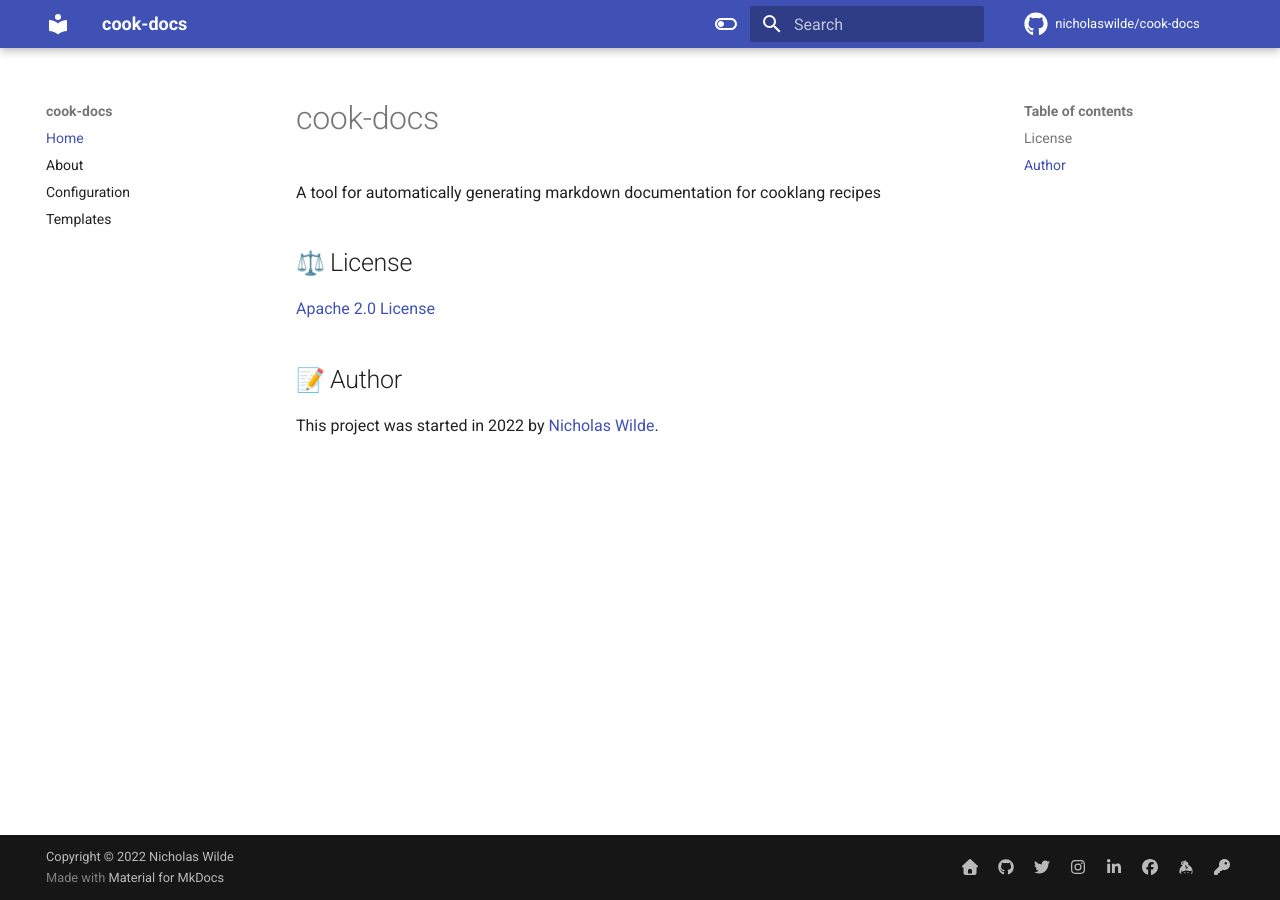
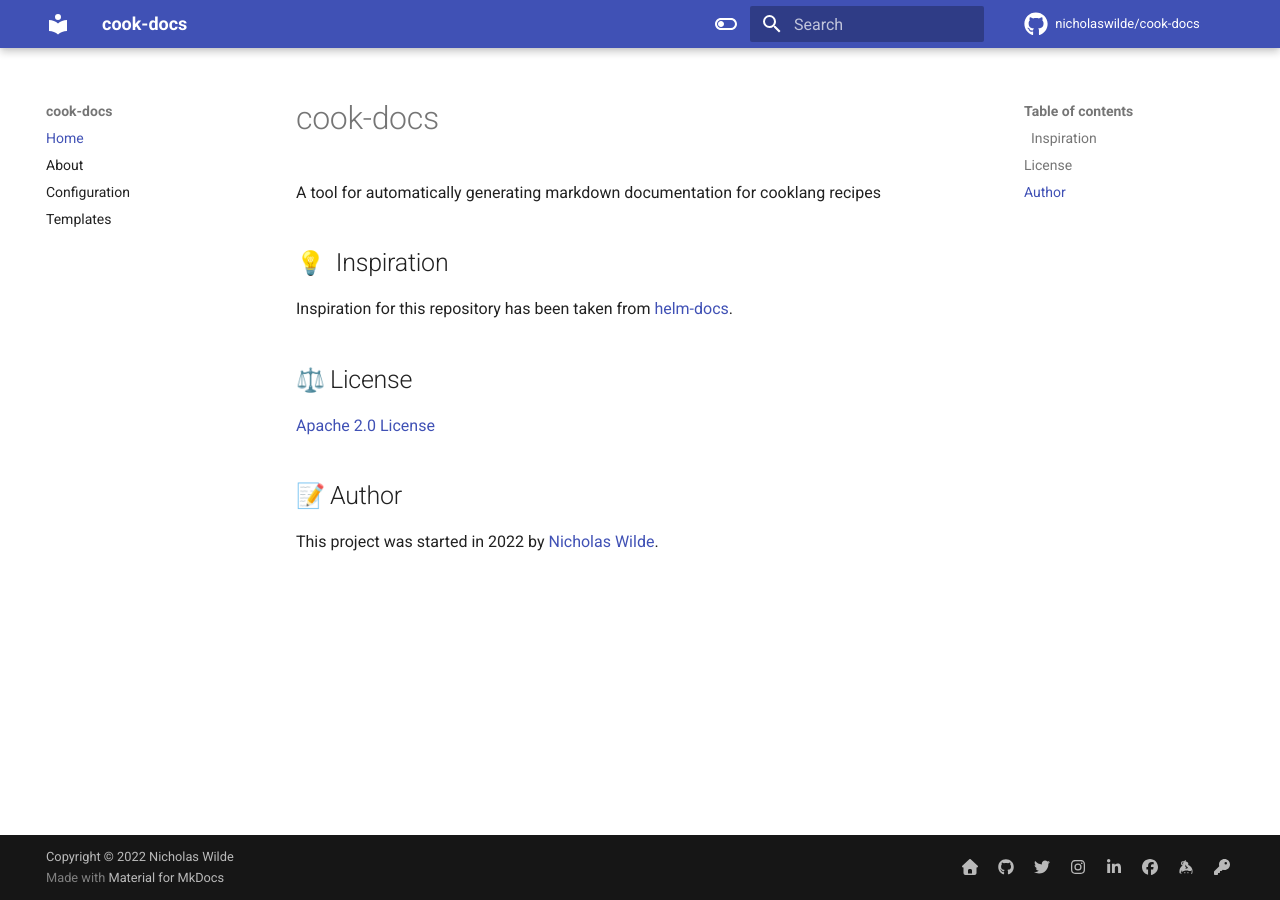
Before and after one commit to nicholaswilde/cook-docs, an MkDocs documentation site: the page built from docs/index.md, in a window 1280 px wide. Built offline with MkDocs 1.6.1 and Material for MkDocs 9.7.7, drawn with Linux system fonts in a browser that asks for light colours; emoji names are drawn with the system emoji font; comment, search, counter and statistics services are not loaded.

Commit message:
Update index.md

```diff
--- a/docs/index.md
+++ b/docs/index.md
@@ -1,6 +1,10 @@
 # cook-docs
 
 A tool for automatically generating markdown documentation for cooklang recipes
+
+## :bulb:&nbsp; Inspiration
+
+Inspiration for this repository has been taken from [helm-docs](https://github.com/norwoodj/helm-docs).
 
 ## :scales: License
 
```
